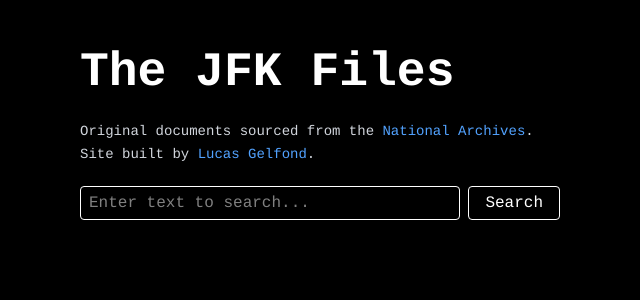
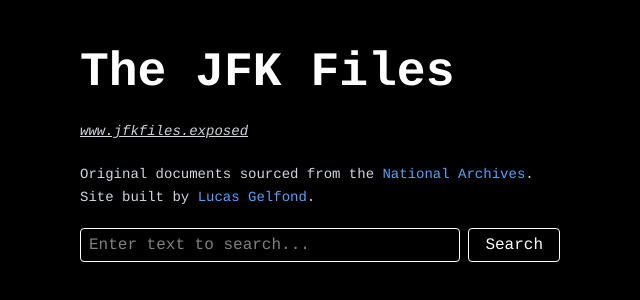
Before and after one commit to lucasgelfond/jfk-files, a SvelteKit app in the folder frontend/: page / in a window 1280 px wide. Shown: the top 300 px of the page, without its empty margins (0-640 px from the left). Built offline with nearby package versions, Linux system fonts and the light colour scheme; no server answers.

Commit message:
new header

```diff
--- a/frontend/src/routes/+page.svelte
+++ b/frontend/src/routes/+page.svelte
@@ -168,10 +168,13 @@
       <h1 class="text-4xl md:text-5xl font-bold mb-6 text-wrap text-white">
         The JFK Files
       </h1>
+      <h2 class="text-sm mb-5 text-gray-300 max-w-[60vh] leading-relaxed italic">
+        <a href="http://jfkfiles.exposed" class="underline">www.jfkfiles.exposed</a>
+      </h2>
 
-      <h2 class="text-sm mb-5 text-gray-300 max-w-[60vh] leading-relaxed">
+      <h3 class="text-sm mb-5 text-gray-300 max-w-[60vh] leading-relaxed">
         Original documents sourced from the <a href="https://www.archives.gov/research/jfk/release-2025" class="text-blue-400 hover:underline">National Archives</a>. Site built by <a href="https://lucasgelfond.online" class="text-blue-400 hover:underline">Lucas Gelfond</a>.
-      </h2>
+      </h3>
 
       <div class="max-w-[60vh]">
         <div class="flex w-full gap-2">
```
Also changed, not shown: frontend/static/jfk-files-header.png.
